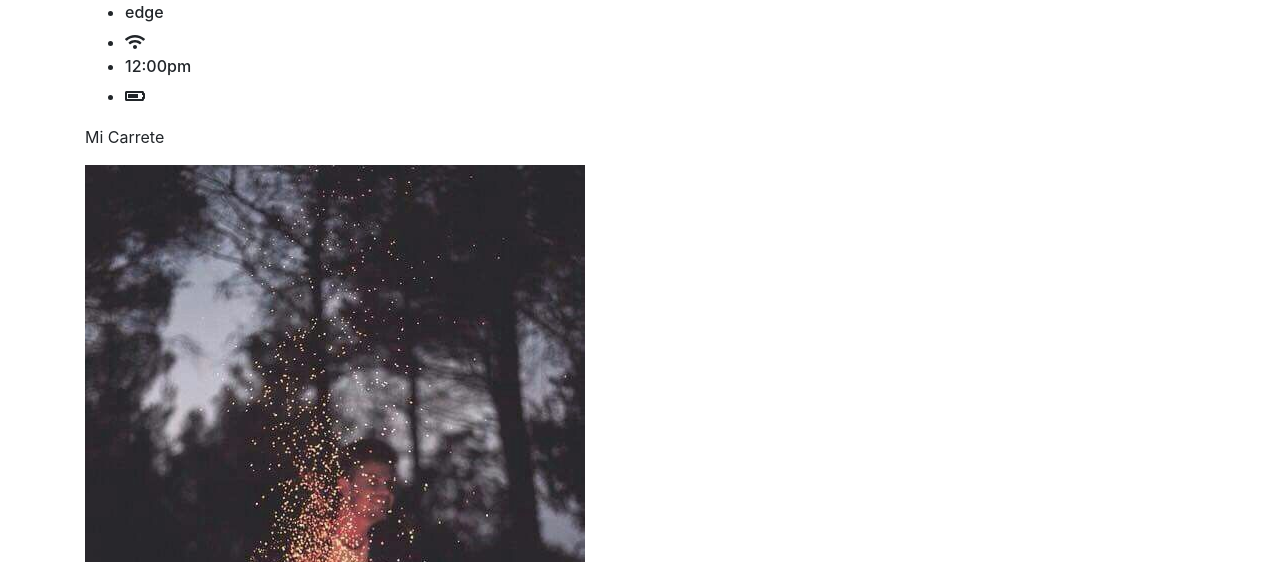
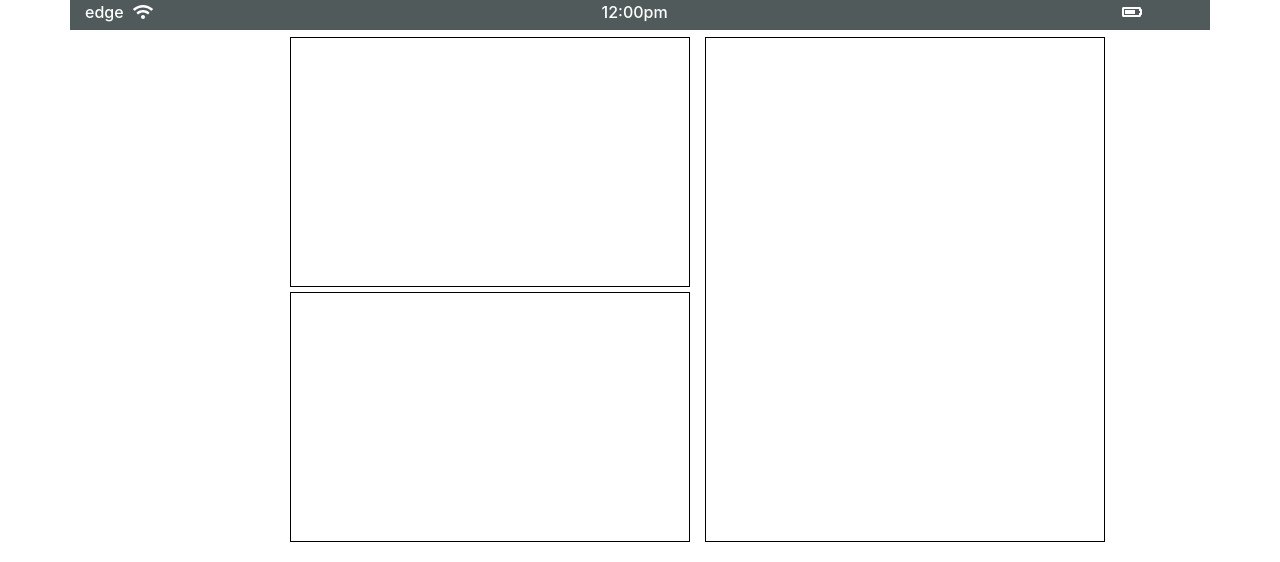
Before and after one commit to vpsa23/insta-collage, a plain HTML site: page index.html in a window 1280 px wide. Shown: the top 562 px of the page. Drawn offline with nearby package versions, Linux system fonts and the light colour scheme.

Commit message:
Arreglando Funcion

```diff
--- a/assets/css/style.css
+++ b/assets/css/style.css
@@ -1,3 +1,95 @@
+* {
+  margin: 0;
+  padding: 0;
+}
+
+#principal {
+    background-color: #515A5A;
+    height: 3.7vh;
+    width: 100%;
+  }
+
+  #principal li{
+    list-style: none;
+    display: inline-block;
+  }
+
+  #edge, #hrs, .fa-wifi, .fa-battery-three-quarters {
+    color: #FFF;
+  }
+
+  .fa-wifi {
+    margin-left: 5px;
+  }
+
+  #hrs {
+    margin-left: 40%;
+  }
+
+  .fa-battery-three-quarters {
+    margin-left: 450px;
+  }
+
+  /*CUADROS COLLAGE*/
+  #square {
+    border: 1px solid black;
+    width: 400px;
+    height: 250px;
+    margin-top: 2%;
+    margin-left: 58.5%;
+  }
+
+  #square1 {
+    border: 1px solid black;
+    width: 400px;
+    height: 250px;
+    margin-left: -50%;
+    margin-top: 75%;
+  }
+
+  #square2 {
+    border: 1px solid black;
+    width: 400px;
+    height: 505px;
+    margin-top: 2%;
+    margin-left: -40%;
+  }
+
+  /*LINEA DE CARRETE*/
+  #carrete {
+    background-color: #515A5A;
+    height: 7vh;
+    width: 100%;
+    margin-top: 2%;
+  }
+
+  #carrete p {
+    color: #5DADE2;
+    font-family: 'Courgette', cursive;
+    font-size: 30px;
+    text-align: center;
+  }
+
+/*FOTOS*/
+  #line1 {
+    margin-top: 2%;
+  }
+
+  img {
+    width: 20%;
+    height: 85%;
+    margin-left: 10%;
+  }
+
+  #line2{
+    margin-top: -4%;
+  }
+
+  img.over {
+    border: 2px dashed #000;
+  }
+
+
 @media only screen and (max-width : 767px){
   /*MENÚ*/
   * {
--- a/assets/js/app.js
+++ b/assets/js/app.js
@@ -1,59 +1,14 @@
-var container;
-var elementoMove;
-window.addEventListener('load', init);
-
-container = document.querySelector('.square');
-container.addEventListener('dragover', dragSobreContainer, false);
-container.addEventListener('dragleave', dragSalioContainer, false);
-container.addEventListener('drog', manejandoDrog, false);
-
-function init (){
-
-
-  var imagenes = document.getElementsByClassName('img');
-  for (i in imagenes){
-    var imag = imagenes[i];
-    var x = random(0, 90);
-    var y = random (0, 90);
-
-    if (typeof imag.style != 'undefined'){
-      imag.style.top = y+'%';
-      imag.style.left = x+'%';
-      imag.addEventListener('dragstart', dragIniciado, false);
-      imag.addEventListener('dragend', dragFinalizado, false);
-
-    }
-  }
-}
-function dragIniciado(e){
-  this.style.backgroundColor= 'blue';
-  elementoMove = this;
-  var father = document.createElement('p');
-  var clone = this.cloneNode(true);
-  father.appendChild(clone);
-  e.dataTransfer.setData('text', father.innerHTML)
-
-}
-function manejandoDrog(e){
-  e.preventDefault();
-  var datos = e.dataTransfer.getData('text');
-  elementoMove.parentNode.removeChild(elementoMove);
-  this.innerHTML += datos;
-}
-function dragSobreContainer(e){
-  e.preventDefault();
-  this.classList.add('over');
-  return false;
-}
-function dragSalioContainer(e){
-  this.classList.remove('over');
+function drag(e){
+  console.log(e.target.src)
+  e.dataTransfer.setData('text', e.target.id);
 }
 
-
-function dragFinalizado(e){
-  this.style.backgroundColor = 'red';
+function permitirDrop(e){
+  e.preventDefault();
 }
 
-function random (min, max){
-  return Math.floor(Math.random() * (max - min + 1)) + min;
+function drop(e){
+  e.preventDefault();
+  var photo = e.dataTransfer.getData('text');
+  e.target.appendChild(document.getElementById(photo));
 }
--- a/index.html
+++ b/index.html
@@ -21,7 +21,7 @@
     <nav>
       <div class="container container-fluid">
         <div class="row">
-          <div class="col-xs-12 col-sm-12" id="principal">
+          <div class="col-xs-12 col-sm-12 col-md-12 col-lg-12" id="principal">
             <ul>
               <li id="edge"><h6>edge</h6></li>
               <li><i class="fas fa-wifi"></i></li>
@@ -39,15 +39,15 @@
     <div class="container container-fluid">
       <div class="row">
         <div class="col-xs-4 col-sm-4">
-          <div id="square"></div>
+          <div id="square" ondragover="permitirDrop(event)" ondrop="drop(event)"></div>
+        </div>
+
+        <div class="col-xs-4 col-sm-4" >
+          <div id="square1" ondragover="permitirDrop(event)" ondrop="drop(event)"></div>
         </div>
 
         <div class="col-xs-4 col-sm-4">
-          <div id="square1"></div>
-        </div>
-
-        <div class="col-xs-4 col-sm-4">
-          <div id="square2"></div>
+          <div id="square2" ondragover="permitirDrop(event)" ondrop="drop(event)"></div>
         </div>
       </div>
     </div>
@@ -70,25 +70,22 @@
   <section>
     <div class="container container-fluid">
       <div class="row" id="line1">
-        <div class="col-xs-2 col-sm-2">
-          <img src="assets/img/photo1.png" alt="" class="img" draggable="true">
-          <img src="assets/img/photo2.png" alt="" class="img" draggable="true">
-          <img src="assets/img/photo3.png" alt="" class="img" draggable="true">
+        <div class="col-xs-12 col-sm-12 col-md-12 col-lg-12">
+          <img src="assets/img/photo1.png" alt="" id="img" draggable="true" ondragstart="drag(event)">
+          <img src="assets/img/photo2.png" alt="" id="img" draggable="true" ondragstart="drag(event)">
+          <img src="assets/img/photo3.png" alt="" id="img" draggable="true" ondragstart="drag(event)">
         </div>
       </div>
 
       <div class="row" id="line2">
-        <div class="col-xs-2 col-sm-2">
-          <img src="assets/img/photo4.png" alt="" class="img" draggable="true">
-          <img src="assets/img/photo5.png" alt="" class="img" draggable="true">
-          <img src="assets/img/photo6.png" alt="" class="img" draggable="true">
+        <div class="col-xs-12 col-sm-12 col-md-12 col-lg-12">
+          <img src="assets/img/photo4.png" alt="" id="img" draggable="true" ondragstart="drag(event)">
+          <img src="assets/img/photo5.png" alt="" id="img" draggable="true" ondragstart="drag(event)">
+          <img src="assets/img/photo6.png" alt="" id="img" draggable="true" ondragstart="drag(event)">
         </div>
       </div>
     </div>
   </section>
-
-
-
 
 
 
```
